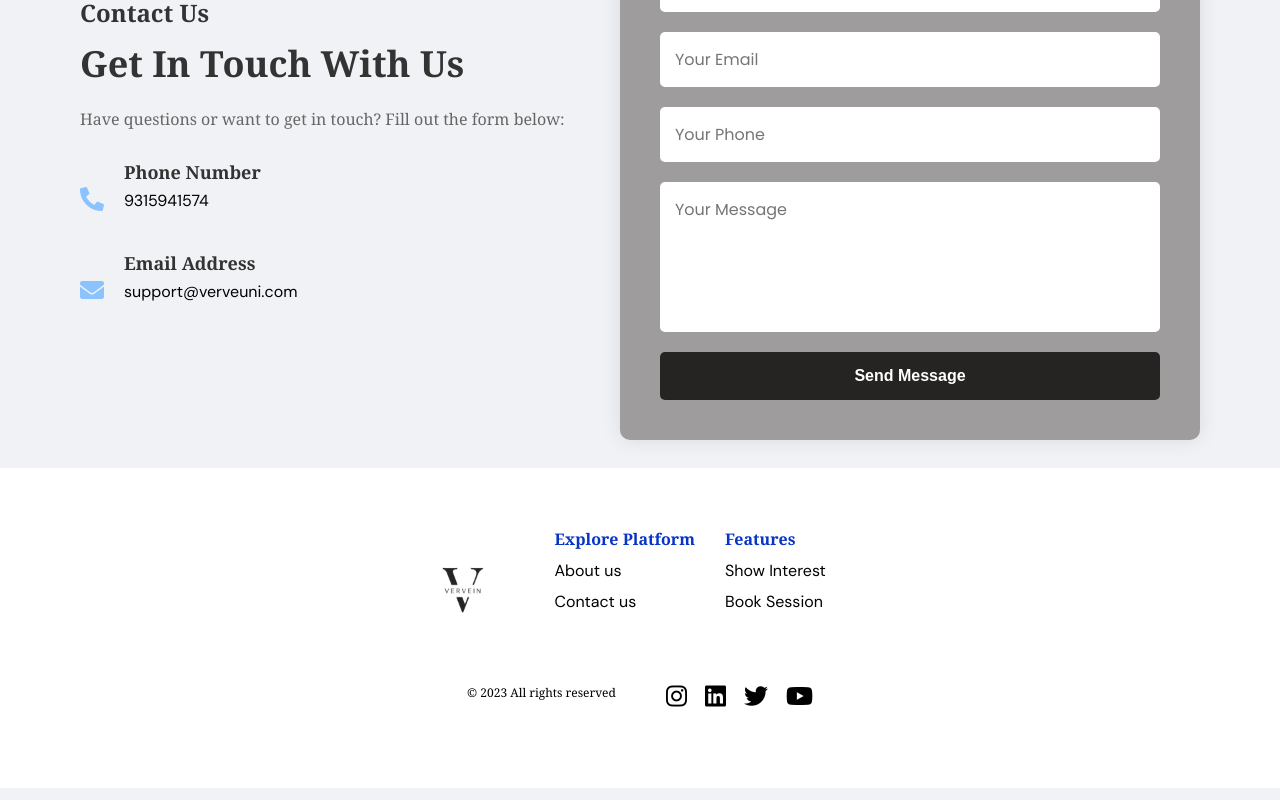
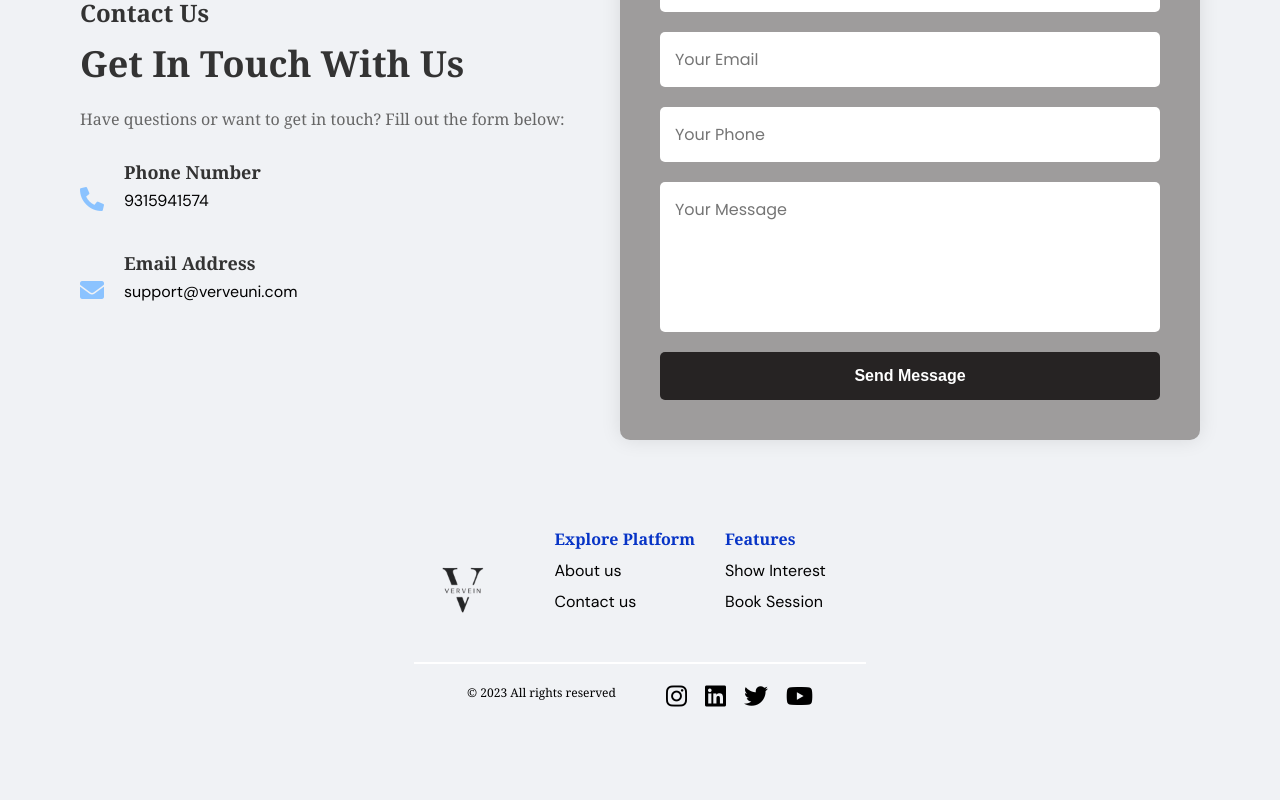
Before and after one commit to Mohitverve/verveuni, a React (Create React App) app: page /Home in a window 1280 px wide. Shown: the part 3978-4778 px from the top of the page. Built offline with nearby package versions, Linux system fonts and the light colour scheme; no server answers; sample sign-in values are in the browser's storage.

Commit message:
some more css changes

```diff
--- a/src/styles/verve.css
+++ b/src/styles/verve.css
@@ -655,7 +655,6 @@
     left: 0;
     bottom: 12px;
     width: 100%;
-    background: #ffffff;
     padding-top: 60px;
     display: flex;
     flex-direction: column;
```
